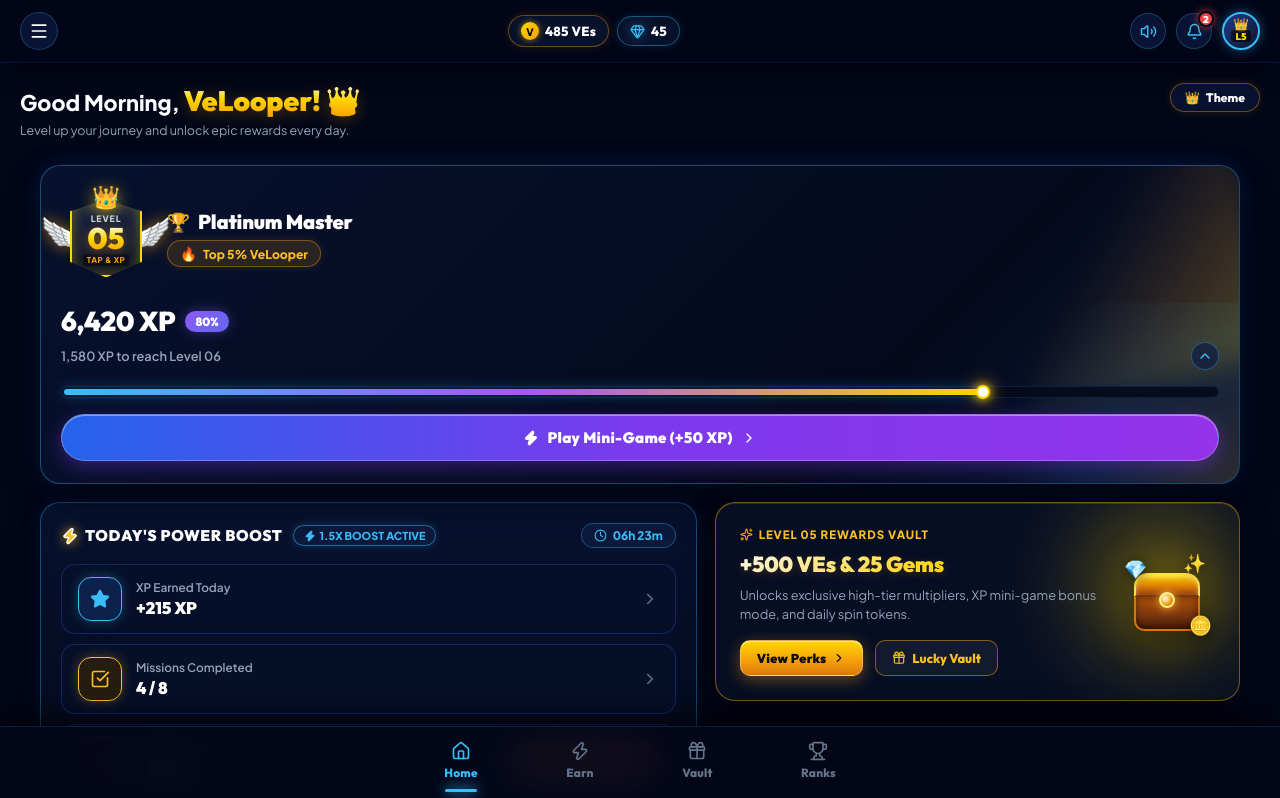
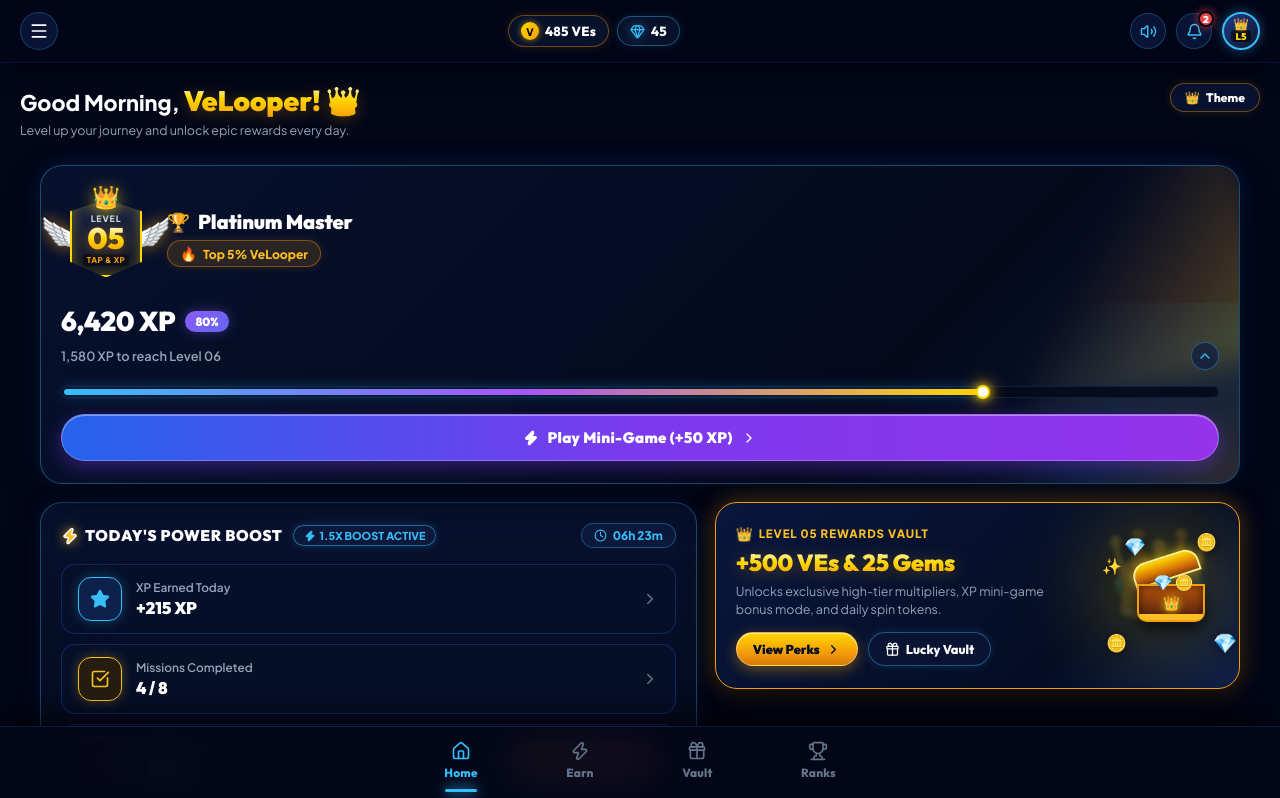
Before and after one commit to mayanktrivedi05/Veloop, a React (Vite) app: page / in a window 1280 px wide. Shown: the top 798 px of the page. Built offline with nearby package versions, Linux system fonts and the light colour scheme.

Commit message:
feat: exact 1-to-1 match with reference screenshots (Screen 1 & Screen 2)

```diff
--- a/src/components/NextLevelReward/NextLevelReward.jsx
+++ b/src/components/NextLevelReward/NextLevelReward.jsx
@@ -1,67 +1,86 @@
 import React from 'react';
 import styles from './NextLevelReward.module.css';
-import { ChevronRight, Sparkles, Gift, Trophy } from 'lucide-react';
+import { ChevronRight, Gift } from 'lucide-react';
 import { soundFx } from '../../utils/soundEffects';
 
 export function NextLevelReward({ user, onOpenLevelModal, onOpenLuckyWheel }) {
   return (
-    <div className={styles.rewardCard}>
-      <div className={styles.cardAuraGlow}></div>
+    <div className={styles.vaultRewardCard}>
+      {/* Crown Aura & Radiance */}
+      <div className={styles.crownAuraBg}>👑</div>
+      <div className={styles.goldGlowRadial}></div>
 
+      {/* Left Column: Text & Action Buttons */}
       <div className={styles.leftCol}>
-        <div className={styles.rewardTag}>
-          <Sparkles size={13} color="var(--accent-gold)" />
-          <span>LEVEL 0{user.currentLevel} REWARDS VAULT</span>
+        <div className={styles.vaultTagRow}>
+          <span className={styles.crownTagIcon}>👑</span>
+          <span className={styles.vaultTagText}>
+            LEVEL 0{user.currentLevel || 5} REWARDS VAULT
+          </span>
         </div>
-        <h3 className={styles.rewardTitle}>+500 VEs & 25 Gems</h3>
-        <p className={styles.rewardSubtext}>
+
+        <h3 className={styles.vaultHeading}>+500 VEs & 25 Gems</h3>
+
+        <p className={styles.vaultSubtext}>
           Unlocks exclusive high-tier multipliers, XP mini-game bonus mode, and daily spin tokens.
         </p>
 
-        <div className={styles.actionButtonsRow}>
+        <div className={styles.buttonsRow}>
           <button
-            className={styles.viewRewardsBtn}
+            className={styles.viewPerksBtn}
             onClick={() => {
               soundFx.playClick();
               onOpenLevelModal();
             }}
           >
             <span>View Perks</span>
-            <ChevronRight size={14} />
+            <ChevronRight size={15} />
           </button>
 
           <button
-            className={styles.vaultWheelBtn}
+            className={styles.luckyVaultBtn}
             onClick={() => {
               soundFx.playStreak();
               if (onOpenLuckyWheel) onOpenLuckyWheel();
             }}
           >
-            <Gift size={14} />
+            <Gift size={15} />
             <span>Lucky Vault</span>
           </button>
         </div>
       </div>
 
+      {/* Right Column: 3D Gold Treasure Chest overflowing with VE Coins and Blue Gems */}
       <div className={styles.rightCol}>
         <div
-          className={styles.chestWrapper}
+          className={styles.chestContainer}
           onClick={() => {
             soundFx.playStreak();
             if (onOpenLuckyWheel) onOpenLuckyWheel();
             else onOpenLevelModal();
           }}
-          title="Click to open lucky vault!"
+          title="Click to unlock vault!"
         >
-          <div className={styles.chestGlow}></div>
-          <div className={styles.chestGraphic}>
-            <div className={styles.chestLid}></div>
-            <div className={styles.chestBody}>
-              <div className={styles.chestLock}></div>
+          {/* Overflowing gems and coins */}
+          <div className={styles.floatingParticles}>
+            <span className={`${styles.gem} ${styles.gem1}`}>💎</span>
+            <span className={`${styles.gem} ${styles.gem2}`}>💎</span>
+            <span className={`${styles.coin} ${styles.coin1}`}>🪙</span>
+            <span className={`${styles.coin} ${styles.coin2}`}>🪙</span>
+            <span className={`${styles.sparkle} ${styles.sparkle1}`}>✨</span>
+          </div>
+
+          {/* 3D Realistic Chest Graphic */}
+          <div className={styles.chestGraphicBox}>
+            <div className={styles.chestLidOpen}></div>
+            <div className={styles.chestLootInside}>
+              <span className={styles.innerGem}>💎</span>
+              <span className={styles.innerCoin}>🪙</span>
             </div>
-            <div className={`${styles.crystal} ${styles.crystal1}`}>💎</div>
-            <div className={`${styles.crystal} ${styles.crystal2}`}>✨</div>
-            <div className={`${styles.crystal} ${styles.crystal3}`}>🪙</div>
+            <div className={styles.chestMainBody}>
+              <div className={styles.chestCrownEmblem}>👑</div>
+              <div className={styles.chestGoldTrim}></div>
+            </div>
           </div>
         </div>
       </div>
--- a/src/components/NextLevelReward/NextLevelReward.module.css
+++ b/src/components/NextLevelReward/NextLevelReward.module.css
@@ -1,145 +1,147 @@
-.rewardCard {
-  background: var(--bg-card);
-  backdrop-filter: blur(24px);
-  -webkit-backdrop-filter: blur(24px);
-  border: 1px solid var(--border-gold);
+.vaultRewardCard {
+  position: relative;
+  background: linear-gradient(135deg, #09173d 0%, #050d24 70%, #0d1e48 100%);
+  border: 1.5px solid #f59e0b;
   border-radius: var(--radius-lg);
-  padding: 24px;
+  padding: 22px 20px;
   display: flex;
   align-items: center;
   justify-content: space-between;
-  gap: 20px;
-  position: relative;
+  gap: 16px;
   overflow: hidden;
-  box-shadow: 0 16px 40px -12px rgba(0, 0, 0, 0.7), inset 0 1px 0 rgba(255, 215, 0, 0.15);
+  box-shadow: 0 16px 40px -10px rgba(0, 0, 0, 0.8), 0 0 24px rgba(245, 158, 11, 0.35);
   transition: var(--transition-smooth);
 }
 
-.rewardCard::before {
-  content: '';
-  position: absolute;
-  top: 0;
-  left: -100%;
-  width: 50%;
-  height: 100%;
-  background: linear-gradient(90deg, transparent, rgba(255, 215, 0, 0.08), transparent);
-  transform: skewX(-25deg);
-  transition: left 0.75s ease;
-  pointer-events: none;
+.vaultRewardCard:hover {
+  border-color: #ffd700;
+  box-shadow: 0 20px 48px -10px rgba(0, 0, 0, 0.9), 0 0 32px rgba(255, 215, 0, 0.45);
 }
 
-.rewardCard:hover::before {
-  left: 150%;
+/* Crown Aura Behind Chest */
+.crownAuraBg {
+  position: absolute;
+  top: 10px;
+  right: 25px;
+  font-size: 5.5rem;
+  color: #ffd700;
+  opacity: 0.18;
+  filter: blur(2px);
+  pointer-events: none;
+  animation: floatAnim 4s infinite ease-in-out;
 }
 
-.rewardCard:hover {
-  border-color: var(--accent-gold);
-  box-shadow: 0 20px 48px -10px rgba(0, 0, 0, 0.85), 0 0 24px var(--accent-gold-glow);
-  transform: translateY(-2px);
-}
-
-.cardAuraGlow {
+.goldGlowRadial {
   position: absolute;
-  top: -40px;
-  right: -40px;
-  width: 240px;
-  height: 240px;
-  background: radial-gradient(circle, var(--accent-gold-glow) 0%, transparent 70%);
-  filter: blur(35px);
+  top: -30px;
+  right: -30px;
+  width: 220px;
+  height: 220px;
+  background: radial-gradient(circle, rgba(255, 215, 0, 0.25) 0%, transparent 70%);
+  filter: blur(30px);
   pointer-events: none;
 }
 
 .leftCol {
+  position: relative;
+  z-index: 2;
   display: flex;
   flex-direction: column;
-  gap: 8px;
+  gap: 6px;
   flex: 1;
-  position: relative;
-  z-index: 2;
 }
 
-.rewardTag {
+.vaultTagRow {
   display: inline-flex;
   align-items: center;
   gap: 6px;
+}
+
+.crownTagIcon {
+  font-size: 0.85rem;
+}
+
+.vaultTagText {
   font-size: 0.72rem;
-  font-weight: 800;
-  color: var(--text-gold);
+  font-weight: 850;
+  color: #fbbf24;
   letter-spacing: 0.08em;
   text-transform: uppercase;
 }
 
-.rewardTitle {
+.vaultHeading {
   font-family: var(--font-heading);
-  font-size: 1.35rem;
+  font-size: 1.45rem;
   font-weight: 900;
-  letter-spacing: -0.01em;
-  background: linear-gradient(135deg, #ffffff 0%, #ffd700 60%, #f59e0b 100%);
+  background: linear-gradient(180deg, #ffffff 0%, #ffd700 50%, #f59e0b 100%);
   -webkit-background-clip: text;
   -webkit-text-fill-color: transparent;
-  text-shadow: 0 2px 10px rgba(245, 158, 11, 0.2);
+  filter: drop-shadow(0 2px 8px rgba(245, 158, 11, 0.3));
+  letter-spacing: -0.01em;
 }
 
-.rewardSubtext {
-  font-size: 0.8rem;
-  color: var(--text-secondary);
-  line-height: 1.45;
-  max-width: 360px;
+.vaultSubtext {
+  font-size: 0.78rem;
+  color: #94a3b8;
+  line-height: 1.4;
+  max-width: 320px;
 }
 
-.actionButtonsRow {
+.buttonsRow {
   display: flex;
   align-items: center;
-  gap: 12px;
+  gap: 10px;
   margin-top: 8px;
   flex-wrap: wrap;
 }
 
-.viewRewardsBtn {
+.viewPerksBtn {
+  background: linear-gradient(180deg, #ffd700 0%, #f59e0b 60%, #d97706 100%);
+  color: #050b1d;
+  font-family: var(--font-heading);
+  font-size: 0.8rem;
+  font-weight: 850;
+  padding: 8px 16px;
+  border-radius: var(--radius-full);
+  border: 1px solid rgba(255, 255, 255, 0.35);
   display: inline-flex;
   align-items: center;
   gap: 6px;
-  background: var(--gold-btn-gradient);
-  color: #0b0c10;
-  font-size: 0.8rem;
-  font-weight: 850;
-  letter-spacing: 0.02em;
-  padding: 9px 16px;
-  border-radius: var(--radius-sm);
-  border: 1px solid rgba(255, 255, 255, 0.3);
-  box-shadow: 0 4px 16px rgba(245, 158, 11, 0.4), inset 0 1px 0 rgba(255, 255, 255, 0.5);
+  box-shadow: 0 4px 14px rgba(245, 158, 11, 0.4), inset 0 1px 0 rgba(255, 255, 255, 0.5);
   transition: var(--transition-fast);
+  white-space: nowrap;
 }
 
-.viewRewardsBtn:hover {
-  transform: translateY(-2px);
-  box-shadow: 0 8px 24px rgba(245, 158, 11, 0.6), inset 0 1px 0 rgba(255, 255, 255, 0.7);
-  filter: brightness(1.05);
+.viewPerksBtn:hover {
+  transform: translateY(-2px) scale(1.03);
+  box-shadow: 0 6px 20px rgba(245, 158, 11, 0.6);
+  filter: brightness(1.08);
 }
 
-.vaultWheelBtn {
+.luckyVaultBtn {
+  background: rgba(10, 22, 54, 0.8);
+  border: 1px solid rgba(56, 189, 248, 0.4);
+  color: #ffffff;
+  font-family: var(--font-heading);
+  font-size: 0.8rem;
+  font-weight: 800;
+  padding: 8px 16px;
+  border-radius: var(--radius-full);
   display: inline-flex;
   align-items: center;
   gap: 6px;
-  background: rgba(255, 255, 255, 0.05);
-  border: 1px solid var(--border-gold);
-  color: var(--text-gold);
-  font-size: 0.8rem;
-  font-weight: 800;
-  padding: 9px 16px;
-  border-radius: var(--radius-sm);
+  box-shadow: 0 0 10px rgba(56, 189, 248, 0.15);
   transition: var(--transition-fast);
+  white-space: nowrap;
 }
 
-.vaultWheelBtn:hover {
-  background: rgba(245, 158, 11, 0.12);
-  border-color: var(--accent-gold);
-  color: #fff;
-  box-shadow: 0 4px 14px var(--accent-gold-glow);
+.luckyVaultBtn:hover {
+  background: rgba(30, 64, 175, 0.4);
+  border-color: #38bdf8;
   transform: translateY(-2px);
 }
 
-/* 3D Chest Graphic */
+/* Right Column: 3D Gold Treasure Chest */
 .rightCol {
   position: relative;
   z-index: 2;
@@ -148,10 +150,10 @@
   justify-content: center;
 }
 
-.chestWrapper {
+.chestContainer {
   position: relative;
-  width: 96px;
-  height: 96px;
+  width: 95px;
+  height: 90px;
   display: flex;
   align-items: center;
   justify-content: center;
@@ -159,86 +161,116 @@
   transition: var(--transition-bounce);
 }
 
-.chestWrapper:hover {
-  transform: scale(1.12) rotate(-3deg);
+.chestContainer:hover {
+  transform: scale(1.12) rotate(-2deg);
 }
 
-.chestGlow {
+.floatingParticles {
   position: absolute;
-  inset: -12px;
-  background: radial-gradient(circle, var(--accent-gold-glow) 0%, transparent 70%);
-  filter: blur(16px);
-  animation: pulseGlow 2.5s infinite;
+  inset: -10px;
+  pointer-events: none;
 }
 
-.chestGraphic {
-  position: relative;
-  width: 66px;
-  height: 58px;
-  filter: drop-shadow(0 10px 18px rgba(0, 0, 0, 0.6));
+.gem, .coin, .sparkle {
+  position: absolute;
+  filter: drop-shadow(0 2px 6px rgba(0, 0, 0, 0.5));
 }
 
-.chestLid {
-  width: 66px;
+.gem1 {
+  top: -6px;
+  left: 10px;
+  font-size: 1.1rem;
+  animation: floatAnim 2.6s infinite ease-in-out;
+}
+
+.gem2 {
+  bottom: -4px;
+  right: -8px;
+  font-size: 1.2rem;
+  animation: floatAnim 3s infinite ease-in-out 0.4s;
+}
+
+.coin1 {
+  top: -10px;
+  right: 12px;
+  font-size: 1.05rem;
+  animation: floatAnim 2.8s infinite ease-in-out 0.8s;
+}
+
+.coin2 {
+  bottom: -2px;
+  left: -8px;
+  font-size: 1.05rem;
+  animation: floatAnim 3.2s infinite ease-in-out 1.2s;
+}
+
+.sparkle1 {
+  top: 14px;
+  left: -12px;
+  font-size: 1rem;
+  animation: floatAnim 2.4s infinite ease-in-out;
+}
+
+/* 3D Chest Visual */
+.chestGraphicBox {
+  position: relative;
+  width: 68px;
+  height: 60px;
+}
+
+.chestLidOpen {
+  width: 68px;
   height: 24px;
   background: linear-gradient(180deg, #ffd700 0%, #d97706 60%, #92400e 100%);
   border-radius: 14px 14px 0 0;
-  border: 2px solid #fde047;
-  border-bottom: 2px solid #78350f;
-  position: relative;
-  box-shadow: inset 0 2px 4px rgba(255, 255, 255, 0.4);
+  border: 2px solid #fef08a;
+  transform: rotate(-18deg);
+  transform-origin: bottom left;
+  box-shadow: 0 -2px 12px rgba(255, 215, 0, 0.5);
 }
 
-.chestBody {
-  width: 66px;
-  height: 34px;
+.chestLootInside {
+  position: absolute;
+  top: 6px;
+  left: 16px;
+  display: flex;
+  gap: 2px;
+  font-size: 0.95rem;
+  z-index: 2;
+}
+
+.chestMainBody {
+  width: 68px;
+  height: 38px;
   background: linear-gradient(180deg, #b45309 0%, #78350f 60%, #451a03 100%);
   border-radius: 0 0 10px 10px;
-  border: 2px solid #d97706;
-  border-top: none;
+  border: 2px solid #f59e0b;
   position: relative;
-  box-shadow: inset 0 0 8px rgba(0, 0, 0, 0.5);
+  margin-top: -6px;
+  display: flex;
+  align-items: center;
+  justify-content: center;
+  box-shadow: inset 0 0 10px rgba(0, 0, 0, 0.6), 0 8px 18px rgba(0, 0, 0, 0.7);
 }
 
-.chestLock {
-  position: absolute;
-  top: -5px;
-  left: 50%;
-  transform: translateX(-50%);
-  width: 16px;
-  height: 16px;
-  background: radial-gradient(circle at 35% 35%, #fffbeb 0%, #f59e0b 60%, #78350f 100%);
-  border-radius: 50%;
-  border: 2px solid #fef08a;
-  box-shadow: 0 0 10px #fbbf24;
+.chestCrownEmblem {
+  font-size: 0.85rem;
+  color: #ffd700;
+  filter: drop-shadow(0 0 4px #ffd700);
 }
 
-.crystal {
+.chestGoldTrim {
   position: absolute;
-  font-size: 1.15rem;
-  filter: drop-shadow(0 2px 6px rgba(0, 0, 0, 0.5));
+  bottom: 0;
+  left: 0;
+  right: 0;
+  height: 6px;
+  background: #fbbf24;
+  border-radius: 0 0 8px 8px;
 }
 
-.crystal1 {
-  top: -16px;
-  left: -10px;
-  animation: floatAnim 2.6s infinite ease-in-out;
-}
-
-.crystal2 {
-  top: -22px;
-  right: -6px;
-  animation: floatAnim 3.2s infinite ease-in-out 0.5s;
-}
-
-.crystal3 {
-  bottom: -6px;
-  right: -12px;
-  animation: floatAnim 2.8s infinite ease-in-out 1s;
-}
-
-@media (max-width: 640px) {
-  .rewardCard {
+@media (max-width: 600px) {
+  .vaultRewardCard {
     flex-direction: column-reverse;
     align-items: flex-start;
     padding: 18px;
@@ -247,14 +279,13 @@
   .rightCol {
     align-self: center;
   }
-  .rewardTitle {
-    font-size: 1.2rem;
+  .vaultHeading {
+    font-size: 1.3rem;
   }
-  .actionButtonsRow {
+  .buttonsRow {
     width: 100%;
   }
-  .viewRewardsBtn,
-  .vaultWheelBtn {
+  .viewPerksBtn, .luckyVaultBtn {
     flex: 1;
     justify-content: center;
   }
--- a/src/styles/index.css
+++ b/src/styles/index.css
@@ -1,47 +1,40 @@
 @import url('https://fonts.googleapis.com/css2?family=Outfit:wght@300;400;500;600;700;800;900&family=Plus+Jakarta+Sans:wght@400;500;600;700;800&family=Space+Grotesk:wght@500;700&display=swap');
 
 :root {
-  /* Midnight Navy & Electric Blue + Luxury Gold Theme (Exact Match to Reference) */
+  /* Exact Reference Color System - Midnight Navy & Electric Cyan & Royal Gold */
   --bg-main: #020617;
-  --bg-secondary: #050b1f;
-  --bg-card: rgba(8, 16, 38, 0.88);
-  --bg-card-hover: rgba(14, 25, 56, 0.95);
-  --bg-card-inner: rgba(10, 20, 46, 0.6);
-  --bg-glass: rgba(6, 12, 30, 0.85);
-  --bg-panel-gradient: linear-gradient(180deg, #091533 0%, #04091c 100%);
+  --bg-canvas: #03071e;
+  --bg-card: #060f2a;
+  --bg-card-alt: #081438;
+  --bg-card-inner: rgba(10, 22, 54, 0.7);
+  --bg-glass: rgba(4, 9, 26, 0.9);
+  --bg-panel-gradient: linear-gradient(180deg, #09173d 0%, #040a1c 100%);
 
-  --border-subtle: rgba(30, 58, 138, 0.35);
-  --border-card: rgba(37, 99, 235, 0.3);
-  --border-highlight: rgba(56, 189, 248, 0.45);
-  --border-focus: rgba(56, 189, 248, 0.8);
-  --border-blue-neon: rgba(37, 99, 235, 0.6);
-  --border-gold: rgba(245, 158, 11, 0.5);
-  --border-gold-bright: rgba(255, 215, 0, 0.8);
+  --border-card-blue: #1e40af;
+  --border-card-cyan: #0284c7;
+  --border-neon-blue: rgba(56, 189, 248, 0.45);
+  --border-neon-gold: rgba(245, 158, 11, 0.55);
+  --border-subtle: rgba(30, 58, 138, 0.4);
 
   --accent-primary: #38bdf8;
-  --accent-primary-glow: rgba(56, 189, 248, 0.35);
+  --accent-cyan-bright: #00f0ff;
+  --accent-blue: #2563eb;
   --accent-blue-deep: #1d4ed8;
   --accent-secondary: #8b5cf6;
-  --accent-secondary-glow: rgba(139, 92, 246, 0.35);
   --accent-purple: #a855f7;
-  --accent-magenta: #d946ef;
+  --accent-magenta: #ec4899;
   --accent-orange: #f97316;
+  --accent-red: #ef4444;
 
   --accent-gold: #f59e0b;
   --accent-gold-light: #fbbf24;
   --accent-gold-bright: #ffd700;
-  --accent-gold-glow: rgba(255, 215, 0, 0.4);
-  --accent-gold-subtle: rgba(245, 158, 11, 0.15);
 
-  --gold-metallic: linear-gradient(135deg, #fffbeb 0%, #ffd700 40%, #f59e0b 75%, #b45309 100%);
+  --gold-metallic: linear-gradient(180deg, #fffbeb 0%, #ffd700 45%, #f59e0b 100%);
   --gold-btn-gradient: linear-gradient(180deg, #ffd700 0%, #f59e0b 60%, #d97706 100%);
-  --purple-btn-gradient: linear-gradient(90deg, #3b82f6 0%, #8b5cf6 50%, #6366f1 100%);
+  --purple-btn-gradient: linear-gradient(90deg, #2563eb 0%, #7c3aed 50%, #9333ea 100%);
   --orange-btn-gradient: linear-gradient(90deg, #f97316 0%, #ef4444 100%);
-
-  --accent-emerald: #10b981;
-  --accent-emerald-glow: rgba(16, 185, 129, 0.3);
-  --accent-rose: #f43f5e;
-  --accent-cyan: #00f0ff;
+  --blue-btn-gradient: linear-gradient(90deg, #1d4ed8 0%, #2563eb 100%);
 
   --text-primary: #ffffff;
   --text-secondary: #94a3b8;
@@ -50,20 +43,19 @@
   --text-gold-bright: #ffd700;
   --text-cyan: #38bdf8;
 
-  --font-heading: 'Outfit', sans-serif;
-  --font-body: 'Plus Jakarta Sans', sans-serif;
+  --font-heading: 'Outfit', -apple-system, BlinkMacSystemFont, sans-serif;
+  --font-body: 'Plus Jakarta Sans', -apple-system, BlinkMacSystemFont, sans-serif;
   --font-mono: 'Space Grotesk', monospace;
 
-  --glow-cyan: 0 0 20px rgba(56, 189, 248, 0.3);
-  --glow-gold: 0 0 24px rgba(255, 215, 0, 0.35);
-  --glow-purple: 0 0 22px rgba(168, 85, 247, 0.3);
-  --glow-card: 0 12px 35px -8px rgba(0, 0, 0, 0.75), 0 0 20px rgba(37, 99, 235, 0.18);
+  --glow-card-blue: 0 0 20px rgba(37, 99, 235, 0.25);
+  --glow-card-gold: 0 0 24px rgba(245, 158, 11, 0.35);
+  --glow-cyan-pill: 0 0 12px rgba(56, 189, 248, 0.4);
 
   --radius-xs: 6px;
   --radius-sm: 10px;
   --radius-md: 14px;
-  --radius-lg: 20px;
-  --radius-xl: 28px;
+  --radius-lg: 22px;
+  --radius-xl: 30px;
   --radius-full: 9999px;
 
   --transition-fast: all 0.15s cubic-bezier(0.4, 0, 0.2, 1);
```
